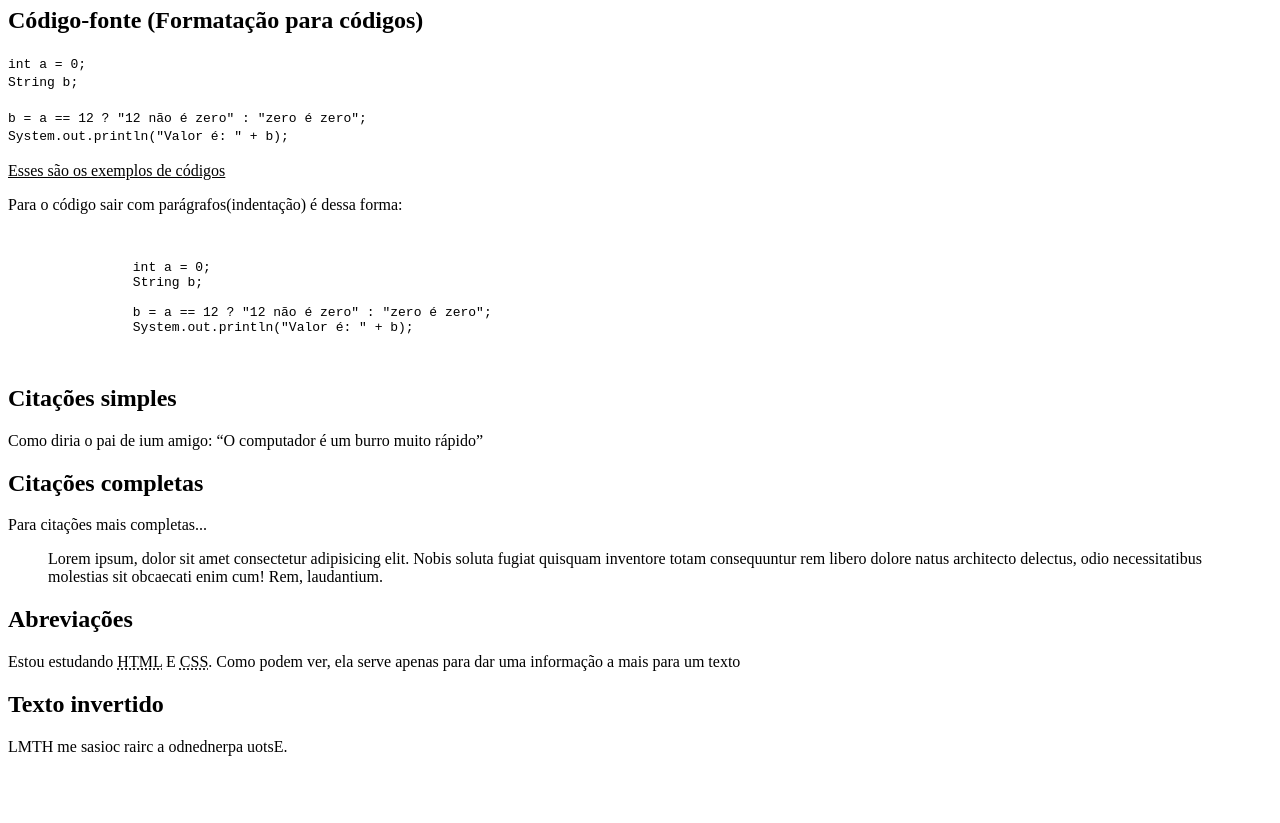
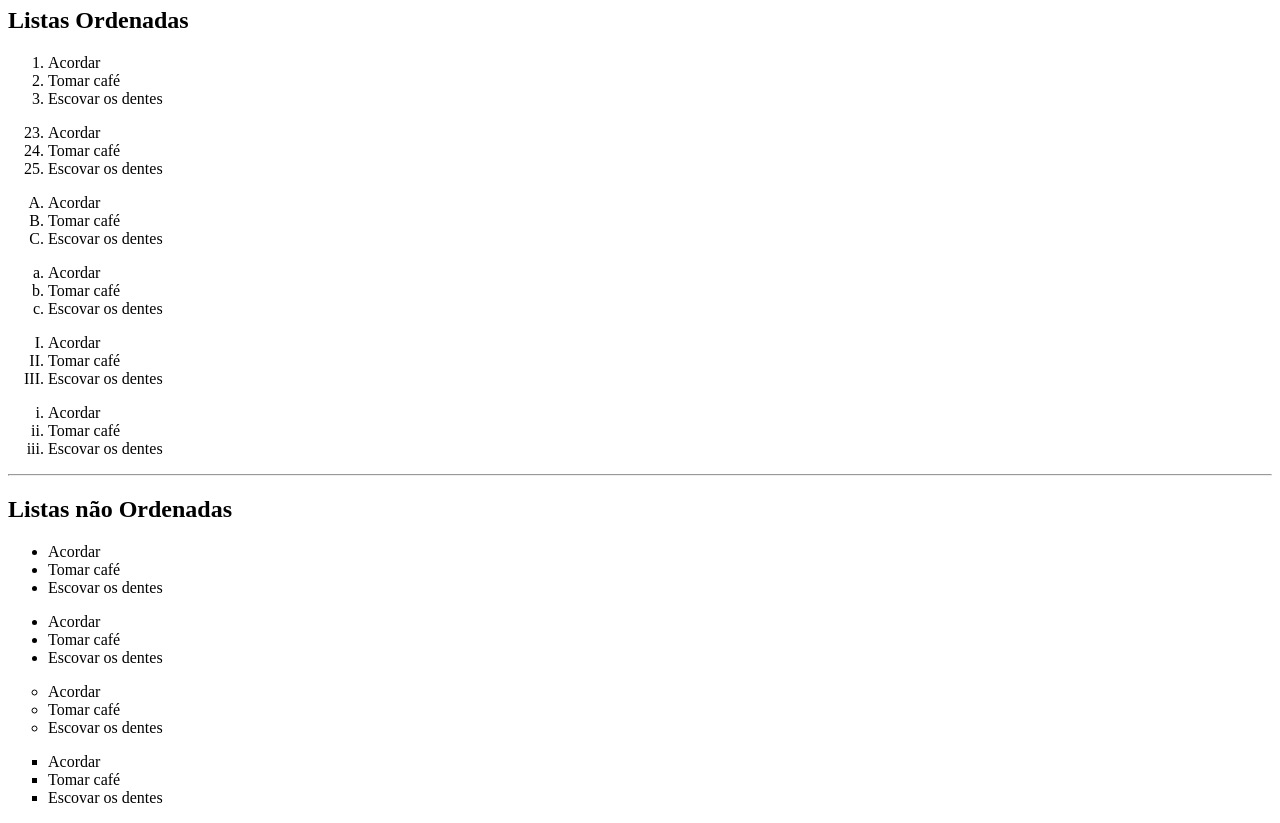
Before and after one commit to MarcosOliveira46/Curso-completo-de-HTML, a plain HTML site: page Html-css/exercicios/ex009/index.html in a window 1280 px wide. Shown: the part 73-896 px from the top of the page. Before the commit the page ends 845 px from the top, so only its background shows below. Drawn offline with Linux system fonts and the light colour scheme.

Commit message:
Aula 25 finalizada

```diff
--- a/Html-css/exercicios/ex009/index.html
+++ b/Html-css/exercicios/ex009/index.html
@@ -1,45 +1,66 @@
 <!DOCTYPE html>
-<html lang="pt-br">
+<html lang="en">
 <head>
     <meta charset="UTF-8">
     <meta http-equiv="X-UA-Compatible" content="IE=edge">
     <meta name="viewport" content="width=device-width, initial-scale=1.0">
-    <title>Outras formatações</title>
+    <title>listas</title>
 </head>
 <body>
-    <h1>Outras formatações</h1>
-    <h2>Código-fonte (Formatação para códigos)</h2>
-    <p><code>
-        int a = 0;<br>
-		String b;<br>
-        <br>
-		b = a == 12 ? "12 não é zero" : "zero é zero";<br>
-        System.out.println("Valor é: " + b);<br><br>
-    </code>
-        <ins>Esses são os exemplos de códigos</ins>
-    </p>
+    <h1>Trabalhando com listas</h1>
+    <h2>Listas Ordenadas</h2>
+    <ol> <!--LISTAS ORDENADAS (orderest list) (Por padrão vem do tipo numérica)-->
+        <li>Acordar <!--Você ou não colocar o "</li>", pois se tornou opcional a partir do HTML5-->
+        <li>Tomar café
+        <li>Escovar os dentes
+    </ol>
+    <ol type= "1" start= "23"> <!--Lista ordenada, do tipo numérico (1) que começa com "4"-->
+        <li>Acordar
+        <li>Tomar café
+        <li>Escovar os dentes
+    </ol>
+    <ol type="A"> <!--sequencia em letras maiúsculas-->
+        <li>Acordar
+            <li>Tomar café
+            <li>Escovar os dentes
+    </ol>
+    <ol type="a"> <!--sequencia em letras minúsucla-->
+        <li>Acordar
+        <li>Tomar café
+        <li>Escovar os dentes
+    </ol>
+    <ol type="I"> <!--Sequência em números romanos maiúscula-->
+        <li>Acordar
+        <li>Tomar café
+        <li>Escovar os dentes
+    </ol>
+    <ol type= "i"><!--Sequência em números romanos minúsucla-->
+        <li>Acordar
+        <li>Tomar café
+        <li>Escovar os dentes
+    </ol>
+    <hr>
+    <h2>Listas não Ordenadas</h2>
+    <ul><!--LISTAS NÃO ORDENADAS (Unordered list)POR PADRÃO VEM  EM PONTOS PRETOS-->
+        <li>Acordar</li>
+        <li>Tomar café</li>
+        <li>Escovar os dentes</li>
+    </ul>
+    <ul type="disc">
+        <li>Acordar</li>
+        <li>Tomar café</li>
+        <li>Escovar os dentes</li>
+    </ul>
+    <ul type= "circle"> <!--Bolinha vazia-->
+        <li>Acordar</li>
+        <li>Tomar café</li>
+        <li>Escovar os dentes</li>
+    </ul>
+    <ul type= "square"> <!--Quadrado-->
+        <li>Acordar</li>
+        <li>Tomar café</li>
+        <li>Escovar os dentes</li>
+    </ul>
 
-    <p>Para o código sair com parágrafos(indentação) é dessa forma:</p>
-        <pre><!--Utilize o "<pre>"-->
-            <code>
-                int a = 0;
-		String b;
-
-		b = a == 12 ? "12 não é zero" : "zero é zero";
-                System.out.println("Valor é: " + b);
-            </code>
-        </pre>
-        <h2>Citações simples</h2>
-        <p>Como diria o pai de ium amigo: <q>O computador é um burro muito rápido</q></p> <!-- Utilizando a citação <q> é melhor pela semântica-->
-        <h2>Citações completas</h2>
-        <p>Para citações mais completas...</p>
-        <blockquote cite= "https://books.google.com.br/books?id=S4lbCwAAQBAJ&pg=PT9&dq=nada&hl=pt-PT&sa=X&ved=2ahUKEwjx8qjdmPXyAhV4HrkGHeiRBs0Q6AF6BAgLEAI#v=onepage&q=nada&f=false"> <!-- o parâmetro "cite" ele referência a citação, no site não muda nada mas sim nos mecanismo de busca-->
-            Lorem ipsum, dolor sit amet consectetur adipisicing elit. Nobis soluta fugiat quisquam inventore totam consequuntur rem libero dolore natus architecto delectus, odio necessitatibus molestias sit obcaecati enim cum! Rem, laudantium.
-        </blockquote>
-
-        <h2>Abreviações</h2>
-        <p>Estou estudando <abbr title="Hyper text market lamguage">HTML</abbr> E <abbr title="Cascating Style Sheets">CSS</abbr>. Como podem ver, ela serve apenas para dar uma informação a mais para um texto</p>
-        <h2>Texto invertido</h2>
-        <p><bdo dir="rtl">.Estou aprendendo a criar coisas em HTML</bdo></p> <!-- invertido para "right"() esquerda)-->
 </body>
 </html>
```
Also changed, not shown: Html-css/exercicios/ex008b/index.html (added, +45 -0 lines).
